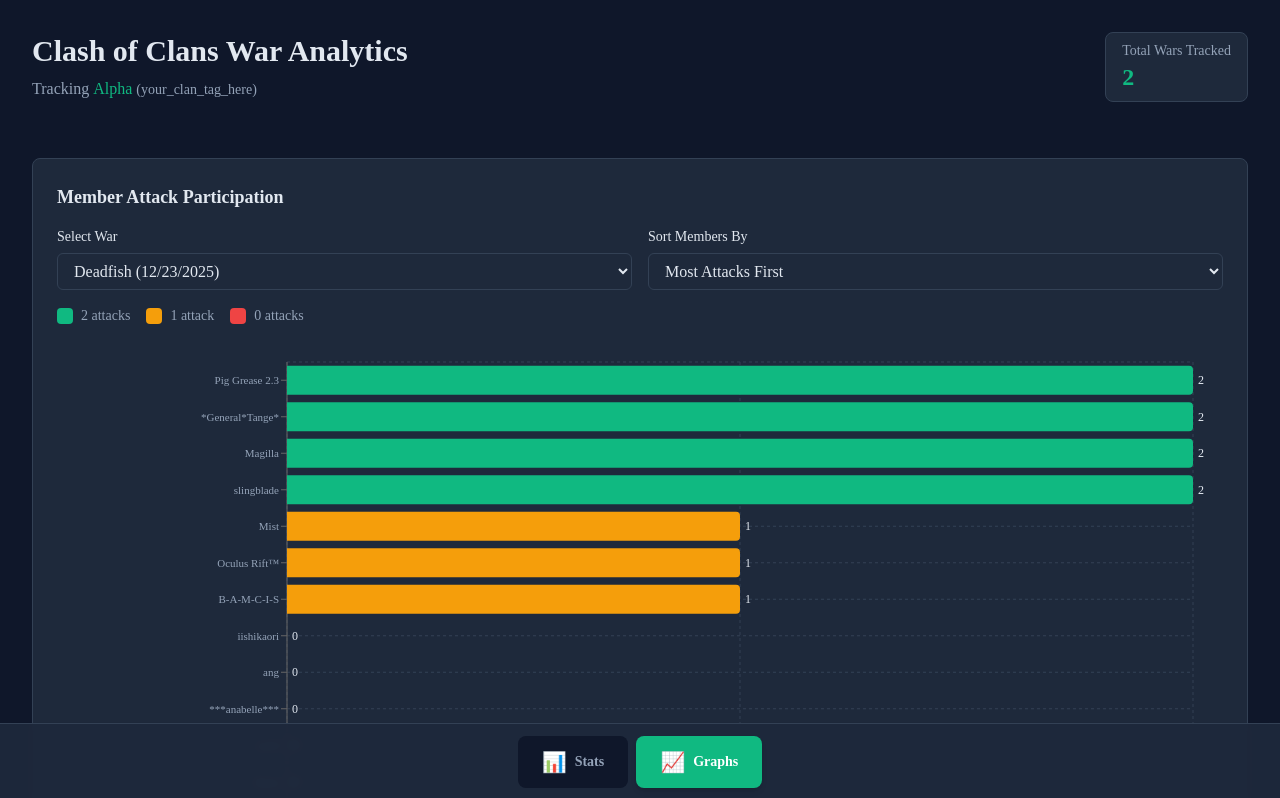
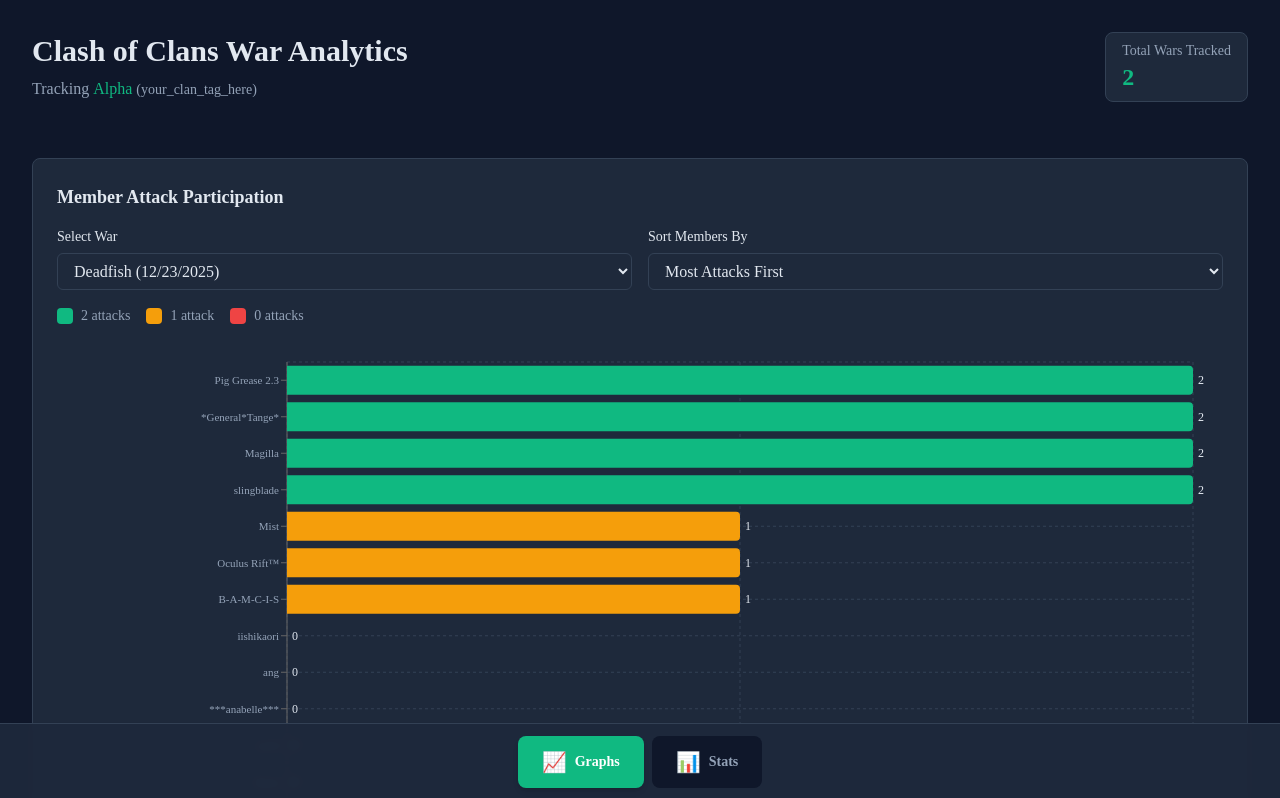
Before and after one commit to mariobermudezjr/clash-of-clans-graph, a Next.js app: page / in a window 1280 px wide. Shown: the top 798 px of the page. Built offline with nearby package versions, Linux system fonts and the light colour scheme.

Commit message:
Update tab order: Graphs first, Stats second

```diff
--- a/components/ui/TabNavigation.tsx
+++ b/components/ui/TabNavigation.tsx
@@ -17,8 +17,8 @@ interface TabNavigationProps {
 }
 
 const tabs: Tab[] = [
+  { id: 'graphs', label: 'Graphs', icon: '📈' },
   { id: 'stats', label: 'Stats', icon: '📊' },
-  { id: 'graphs', label: 'Graphs', icon: '📈' },
 ];
 
 export function TabNavigation({ defaultTab = 'graphs', onTabChange, children }: TabNavigationProps) {
```
